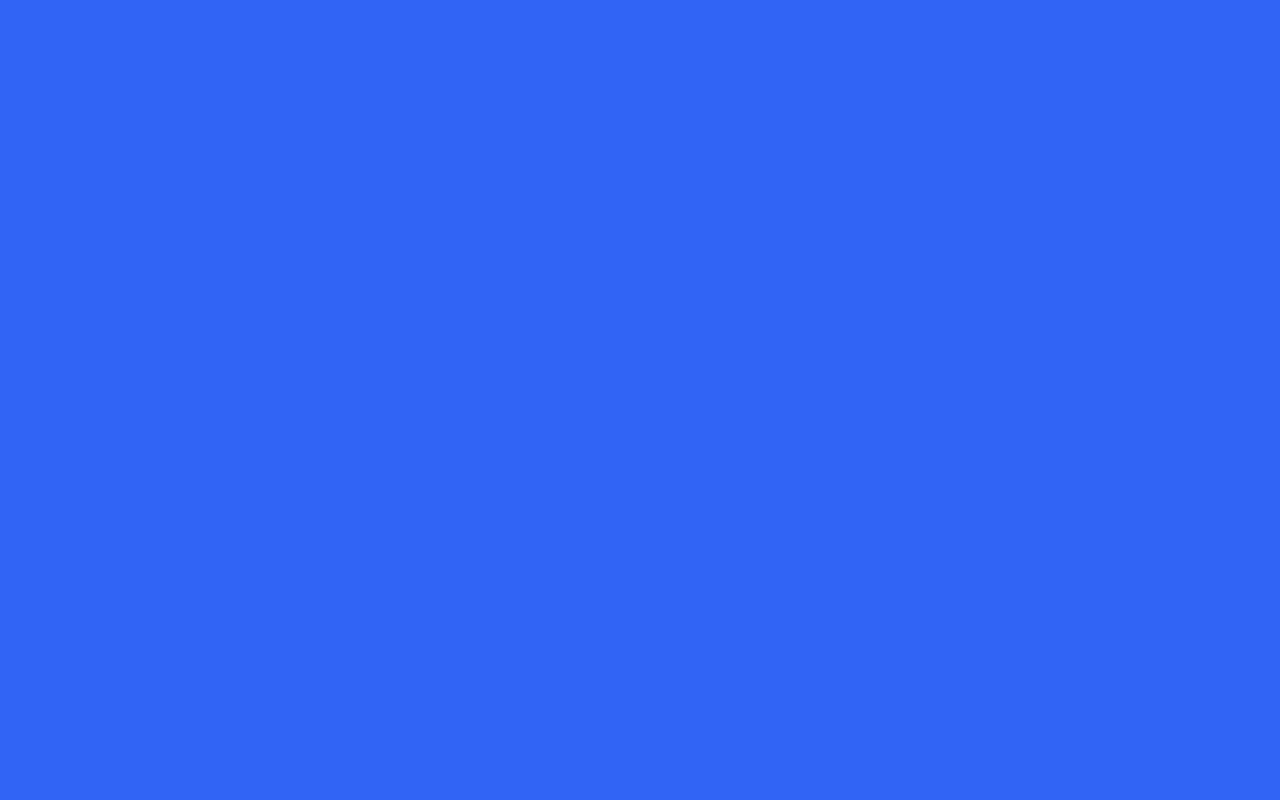
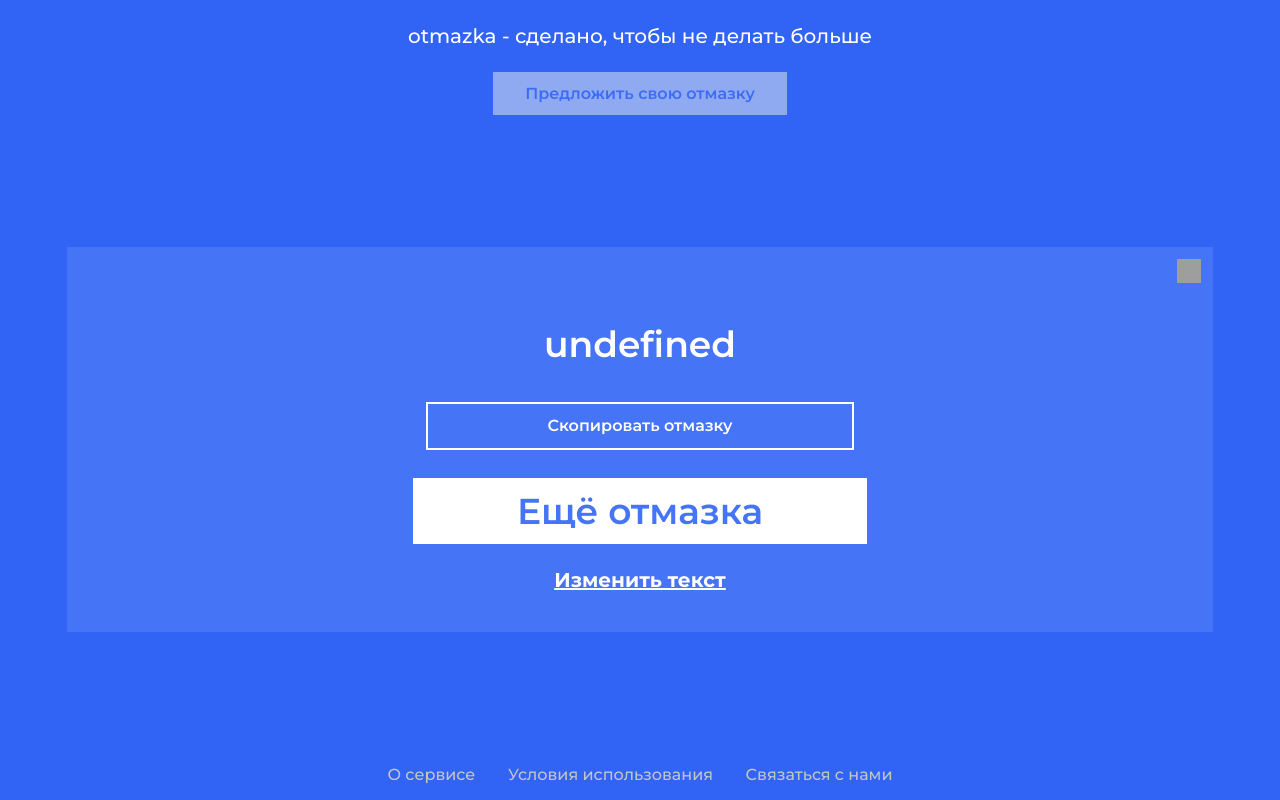
Before and after one commit to Kinox19/otmazki-2v, a React (Create React App) app: page /result in a window 1280 px wide. Before the commit this address had no page. Built offline with nearby package versions, Linux system fonts and the light colour scheme; grey boxes are pictures that could not be loaded.

Commit message:
copy btn works

```diff
--- a/src/App.js
+++ b/src/App.js
@@ -11,9 +11,9 @@ function App() {
   return (
     <div className="App">
       <Routes>
-        <Route path="/" element={<HomePage/>} />
-        <Route path="/1" element={<MakeMeReason/>} />
-        <Route path="/result/:inputText" element={<ResultPage/>} />
+        <Route path="/home" element={<HomePage/>} />
+        <Route path="/reason" element={<MakeMeReason/>} />
+        <Route path="/result" element={<ResultPage/>} />
       </Routes>
     </div>
   );
--- a/src/pages/HomePage/HomePage.js
+++ b/src/pages/HomePage/HomePage.js
@@ -14,8 +14,10 @@ export const HomePage = () => {
           <p className={s.text__upper}>otmazka - сервис для исключительного случая, как сегодня. Или еще завтра... может лучше отдохнуть?</p>
           <h1 className={s.text__heading}>Всегда есть причина</h1>
           <p className={s.text__under}>Мы уже придумали отмазки и поделимся с вами, только тсс...</p>
-          <Link to="/1">
-            <button className={style.Button__whiteBg}>Хочу отмазку!</button>
+          <Link to="/reason">
+            <div className={s.Btn__container}>
+              <button className={style.Button__whiteBg}>Хочу отмазку</button>
+            </div>
           </Link>
         </div>
         <img className={s.HomePage__mainPic} src={mainPic} alt='Фотография классная'></img>
--- a/src/pages/MakeMeReason/MakeMeReason.js
+++ b/src/pages/MakeMeReason/MakeMeReason.js
@@ -6,7 +6,6 @@ import style from '../Shared/Button_whiteBg/Button__whiteBg.module.scss'
 import Select from 'react-select'
 import { Link } from 'react-router-dom'
 import { Helmet } from 'react-helmet'
-import MakeMeReasonScripts from './MakeMeReasonScripts.js'
 import { useState } from 'react'
 import { Navigate } from 'react-router-dom';
 import { useNavigate } from 'react-router-dom'
@@ -56,15 +55,22 @@ const colorStyles={
   })
 };
 
+
+
 export const MakeMeReason = () => {
-  const navigate = useNavigate();
-  const [inputText, setInputText] = useState('');
-  const handleInputChange = (event) => {
-    setInputText(event.target.value);
-  };
-  const handleButtonClick = () => {
-    navigate(`/result/${inputText}`);
-  };
+
+  const inputRef = React.useRef(null);
+  let [text, setText] = React.useState('');
+
+  function getInput(){
+      const text = inputRef.current.value;
+
+      return (text)
+  }
+
+  const [selects, setSelects]=useState();
+  console.log(selects);
+
   return (
     <div className={s.Reason__container}>
       <Header/>
@@ -73,21 +79,19 @@ export const MakeMeReason = () => {
         <p className={s.Reason__hint}>Выберите стиль желаемой отмазки</p>
 
         <Select
+          value={selects} onChange={e=>setSelects(e.target.value)}
           styles={colorStyles}
           options={options}
           isSearchable={false}
           defaultValue={options[4]}
         />
 
-        <input className={s.Reason__input} onChange={handleInputChange}></input>
-          <button className={style.Button__whiteBg} onClick={handleButtonClick}>Придумать отмазку</button>
+        <input className={s.Reason__input} ref={inputRef}></input>
+        <Link to={{pathname:'/result', state:{text}}}>
+          <button className={style.Button__whiteBg} onClick={()=>getInput()}>Придумать отмазку</button>
+        </Link>
       </div>
       <Footer/>
-
-      <Helmet>
-      <title>My Title</title>
-      <script></script>
-      </Helmet>
     </div>
   )
 }
--- a/src/pages/MakeMeReason/MakeMeReasonScripts.js
+++ /dev/null
@@ -1,12 +0,0 @@
-
-
-export default function lox (){
-    const textInputted = document.querySelector('.Reason__input');
-    const button = document.querySelector('.Button__whiteBg');
-    let text = '';
-
-    button.addEventListener('click', () => {
-        text = textInputted.textContent = `${textInputted.value.trim()}`;
-        console.log('12')
-    })
-}
--- a/src/pages/ResultPage/ResultPage.js
+++ b/src/pages/ResultPage/ResultPage.js
@@ -1,4 +1,4 @@
-import React, { useState } from 'react'
+import React, { useEffect, useState } from 'react'
 import s from './ResultPage.module.scss'
 import { Footer } from '../Shared/Footer/Footer'
 import { Header } from '../Shared/Header/Header'
@@ -7,6 +7,7 @@ import mod from '../Shared/Button_whiteBg/Button__whiteBg_result.module.scss'
 import infoIcon from '../../assets/images/Result/icons/info-icon.png'
 import { Modal } from '../Shared/Modal/Modal';
 import Select from 'react-select'
+import { useLocation } from 'react-router-dom';
 
 const options = [
   { value: 'hype', label: 'Хайп' },
@@ -52,9 +53,31 @@ const colorStyles={
   })
 };
 
-export const ResultPage = (props) => {
+export const ResultPage = () => {
+  const location = useLocation();
+  const text = location.state?.text;
+  console.log(text);
+
   const [isModal, setModal] = React.useState(false);
-  let { inputText } = props.match.params;
+
+  const [buttonText, setButtonText] = useState('Скопировать отмазку');
+  const resultRef = React.useRef(null);
+  const copyBtnRef = React.useRef(null);
+
+  function copyText() {
+    const textValue = resultRef.current.textContent;
+    navigator.clipboard.writeText(textValue);
+
+    setButtonText('Скопировано!');
+    copyBtnRef.current.style.backgroundColor = '#fff';
+    copyBtnRef.current.style.color = '#4674F6';
+
+    setTimeout(() => {
+      setButtonText('Скопировать отмазку');
+        copyBtnRef.current.style.backgroundColor = 'transparent';
+        copyBtnRef.current.style.color = '#FFF';
+    }, 5000);
+  }
 
   return (
     <div className={s.Result__container}>
@@ -65,13 +88,12 @@ export const ResultPage = (props) => {
         <div className={s.Result__contentContainer}>
             <img className={s.Result__icon} src={infoIcon} alt='info' title='Обращаем ваше внимание, что команда otmazki очень дружелюбная и не хочет никого оскорбить.'/>
 
-            <p className={s.Result__otmazka}>{inputText}</p>
+            <p className={s.Result__otmazka} ref={resultRef}>{`${text}`}</p>
 
-            <button className={s.Result__copy}>Скопировать отмазку</button>
+            <button className={s.Result__copy} ref={copyBtnRef} onClick={copyText}>{buttonText}</button>
 
             <button className={ [style["Button__whiteBg"], mod["Button__whiteBg_result"] ].join(" ")}>Ещё отмазка</button>
-
-            <a className={s.Result__changeText}>Изменить текст</a>
+            <a href='/reason' className={s.Result__changeText}>Изменить текст</a>
         </div>
       </div>
       <Footer/>
--- a/src/pages/ResultPage/ResultPage.module.scss
+++ b/src/pages/ResultPage/ResultPage.module.scss
@@ -81,6 +81,8 @@
     border: 2px solid #fff;
     color: #fff;
     background-color: transparent;
+
+    font-weight: 600;
 }
 
 .Result__changeText{
--- a/src/pages/Shared/Button_whiteBg/Button__whiteBg.module.scss
+++ b/src/pages/Shared/Button_whiteBg/Button__whiteBg.module.scss
@@ -1,17 +1,17 @@
+
 .Button__whiteBg{
     margin: 0;
     margin-top: 44px;
-
     display: inline-block;
     width: 454px;
     padding: auto;
     padding-top: 12px;
     padding-bottom: 12px;
-
     background-color: #FFFFFF;
     border: none;
     color: #4674F6;
     font-weight: 600;
     font-size: 36px;
     line-height: 42px;
+    cursor: pointer;
 }
--- a/src/styles/index.scss
+++ b/src/styles/index.scss
@@ -11,3 +11,7 @@ body{
 body::before, ::after {
     box-sizing: border-box;
 }
+
+*::selection{
+    background:  #7BA2F9;
+}
```
